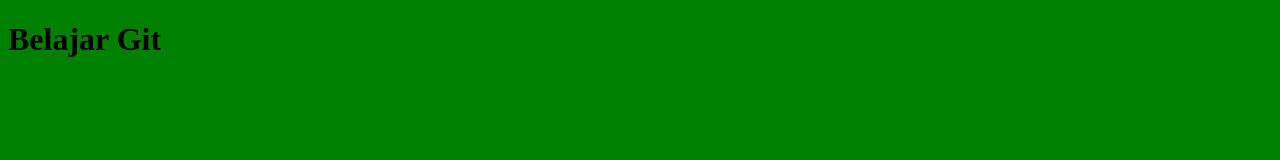
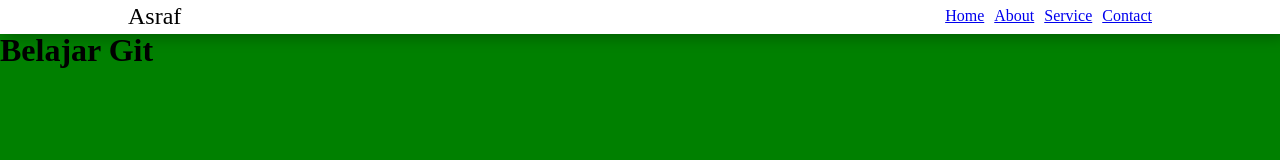
Before and after one commit to TakayumAja/learn-git-alta, a plain HTML site: page index.html in a window 1280 px wide. Drawn offline with Linux system fonts and the light colour scheme.

Commit message:
add navbar

```diff
--- a/index.html
+++ b/index.html
@@ -8,6 +8,17 @@
     <link rel="stylesheet" href="style.css" />
   </head>
   <body>
+    <nav>
+      <div class="container">
+        <div class="logo">Asraf</div>
+        <ul>
+          <li><a href="#">Home</a></li>
+          <li><a href="#">About</a></li>
+          <li><a href="#">Service</a></li>
+          <li><a href="#">Contact</a></li>
+        </ul>
+      </div>
+    </nav>
     <h1>Belajar Git</h1>
   </body>
 </html>
--- a/style.css
+++ b/style.css
@@ -1,3 +1,39 @@
+* {
+  padding: 0;
+  margin: 0;
+}
+
 body {
   background-color: green;
 }
+
+nav {
+  height: 2rem;
+  background-color: white;
+  box-shadow: 0 -3em 3em rgba(0, 0, 0, 0.1), 0 0 0 2px rgb(255, 255, 255),
+    0.3em 0.3em 1em rgba(0, 0, 0, 0.3);
+  display: flex;
+}
+
+.container {
+  width: 80%;
+  margin: auto;
+  display: flex;
+  justify-content: space-between;
+}
+
+.logo {
+  font-size: 1.5rem;
+  font-wight: bold;
+}
+
+ul {
+  display: flex;
+  justify-content: center;
+  align-items: center;
+}
+
+ul li {
+  list-style: none;
+  padding-left: 10px;
+}
```
